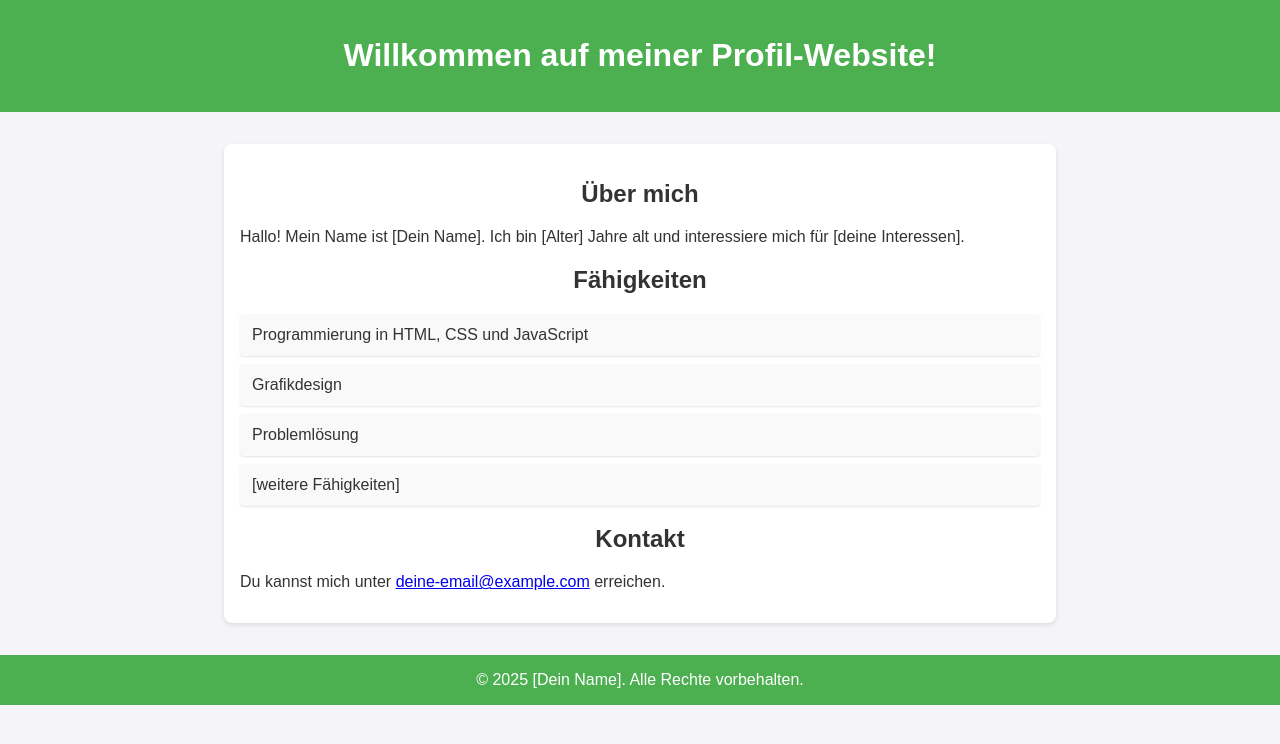
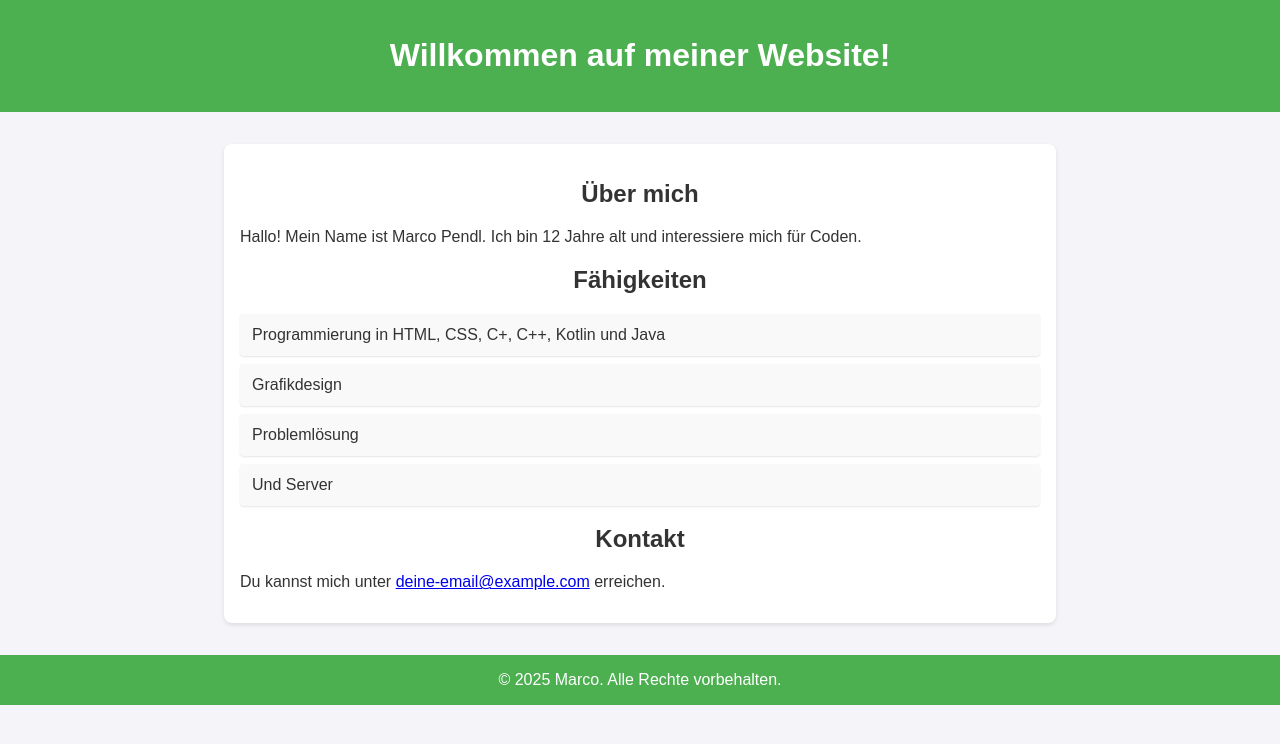
Before and after one commit to FullRisk/website, a plain HTML site: page index.html in a window 1280 px wide. Drawn offline with Linux system fonts and the light colour scheme.

Commit message:
Update index.html

```diff
--- a/index.html
+++ b/index.html
@@ -51,27 +51,27 @@
 </head>
 <body>
     <header>
-        <h1>Willkommen auf meiner Profil-Website!</h1>
+        <h1>Willkommen auf meiner Website!</h1>
     </header>
 
     <div class="container">
         <h2>Über mich</h2>
-        <p>Hallo! Mein Name ist [Dein Name]. Ich bin [Alter] Jahre alt und interessiere mich für [deine Interessen].</p>
+        <p>Hallo! Mein Name ist Marco Pendl. Ich bin 12 Jahre alt und interessiere mich für Coden.</p>
 
         <h2>Fähigkeiten</h2>
         <ul>
-            <li>Programmierung in HTML, CSS und JavaScript</li>
+            <li>Programmierung in HTML, CSS, C+, C++, Kotlin und Java</li>
             <li>Grafikdesign</li>
             <li>Problemlösung</li>
-            <li>[weitere Fähigkeiten]</li>
+            <li>Und Server</li>
         </ul>
 
         <h2>Kontakt</h2>
-        <p>Du kannst mich unter <a href="mailto:deine-email@example.com">deine-email@example.com</a> erreichen.</p>
+        <p>Du kannst mich unter <a href="mailto:me.marcopendl@gmail.com">deine-email@example.com</a> erreichen.</p>
     </div>
 
     <footer>
-        &copy; 2025 [Dein Name]. Alle Rechte vorbehalten.
+        &copy; 2025 Marco. Alle Rechte vorbehalten.
     </footer>
 </body>
 </html>
```
